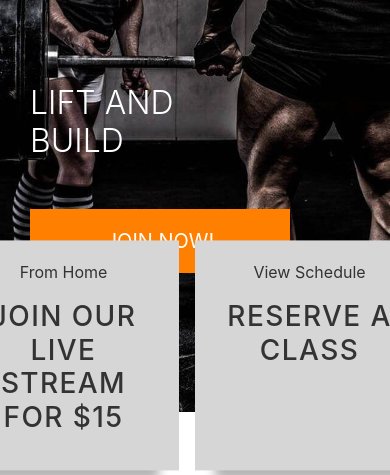
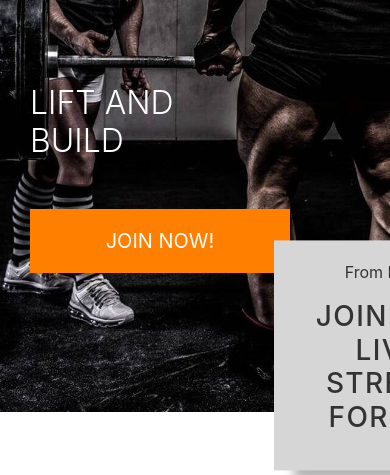
Before and after one commit to Code-Institute-Submissions/The-Fitness-Lab, a Django app: page / in a window 390 px wide; the page is wider, and only the part inside the window is pictured. Shown: the part 316-791 px from the top of that part. Run offline with Django 3.2, Linux system fonts and the light colour scheme; some libraries are stand-ins or nearby versions; grey boxes are pictures that could not be loaded.

Commit message:
Added box-row in index.html

```diff
--- a/home/templates/home/index.html
+++ b/home/templates/home/index.html
@@ -3,8 +3,7 @@
 
 {% block content %}
 <div class="main-header">
-    <div class="primary-overlay">
-        <div class="showcase container">
+    <div class="container">
         <div class="row">
             <div class="col s12 main-text">
                 <div class="col-7 col-md-6 my-auto">
@@ -12,8 +11,7 @@
 
                     <div class="my-5">
                         <h4>
-                                <a href=""
-                                    class="shop-now-button btn btn-lg rounded-0 text-uppercase py-3 bg-orange">Join
+                            <a href="" class="shop-now-button btn btn-lg rounded-0 text-uppercase py-3 bg-orange">Join
                                 Now!</a>
                         </h4>
                     </div>
@@ -22,13 +20,12 @@
         </div>
     </div>
 </div>
-</div>
-
+<div class="container">
     <div class="row box-row">
 
-    <div class="col-2 col-1-sm">
+        <div class="col col-sm-6">
             <div class="p-2 p-0-sm mb-4-sm row end">
-            <a href="/pricing/brentwood" class="box box--yellow">
+                <a href="" class="box">
                     <p class="color-text-dark text-bold text-sm">From Home</p>
                     <h3 class="my-0 box__text">Join our live stream for $15</h3>
                     <svg>
@@ -38,9 +35,9 @@
             </div>
         </div>
 
-    <div class="col-2 col-1-sm">
+        <div class="col col-sm-6">
             <div class="p-2 p-0-sm row">
-            <a href="/schedule" class="box">
+                <a href="" class="box">
                     <p class="color-text-dark text-bold text-sm">View Schedule</p>
                     <h3 class="my-0 box__text">Reserve a class</h3>
                     <svg>
@@ -49,6 +46,6 @@
                 </a>
             </div>
         </div>
-
+    </div>
 </div>
 {% endblock %}
```
Lines whose indentation alone changed are shown as unchanged.
